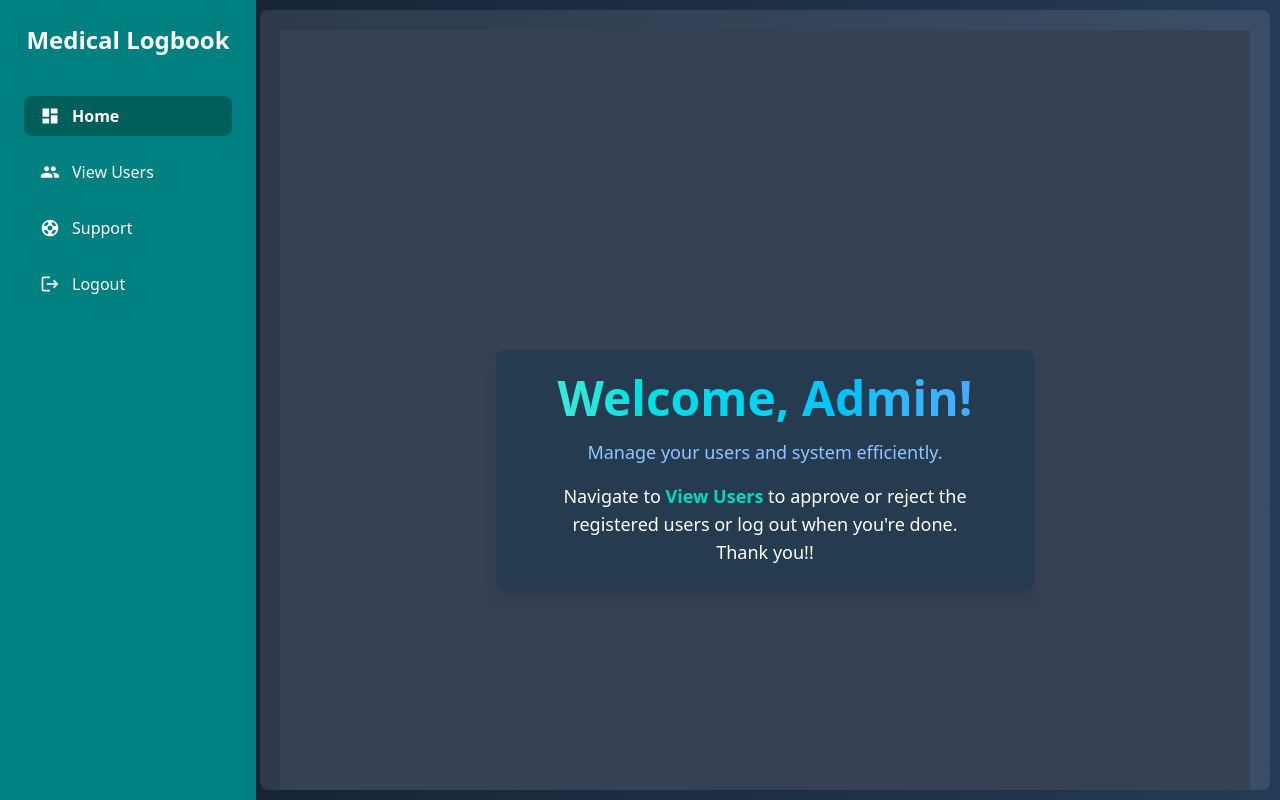
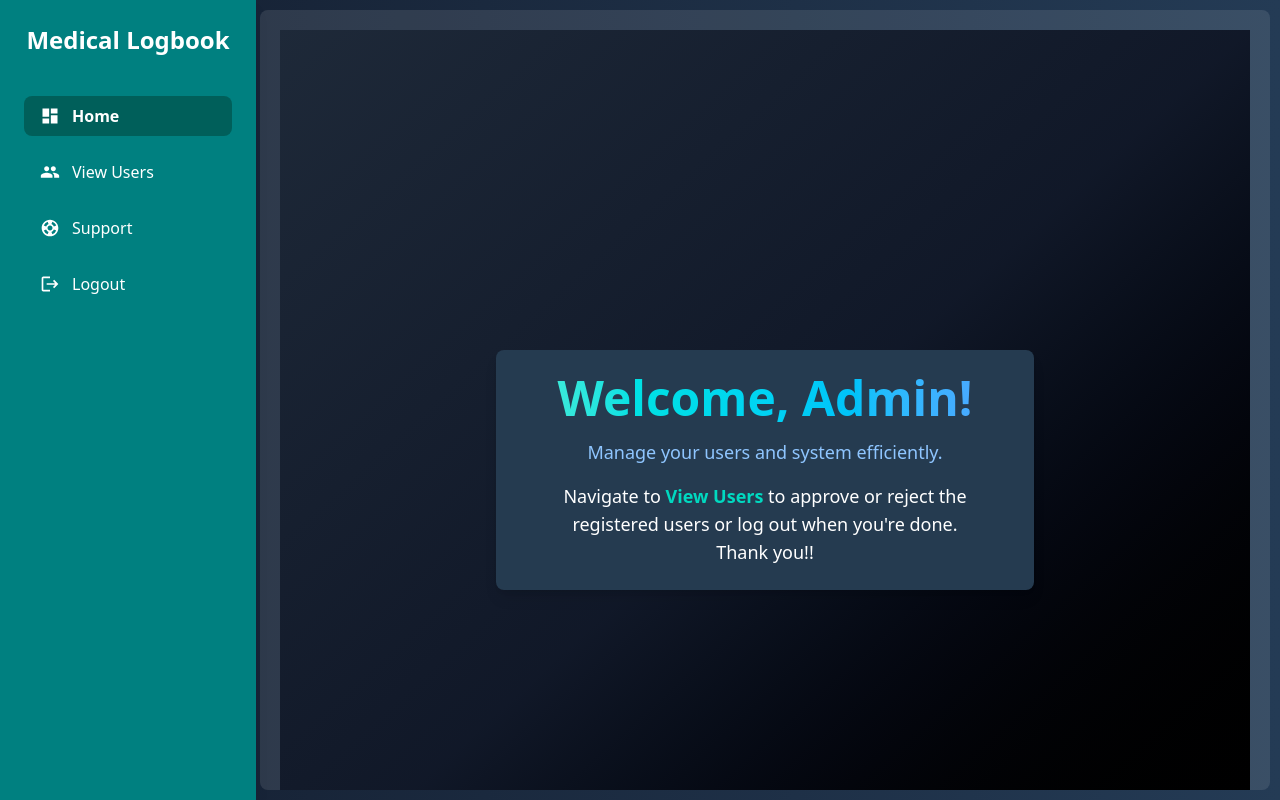
Before and after one commit to MallikarjunMiragi/medlog, a React (Vite) app in the folder medlog-frontend/: page /admin/home in a window 1280 px wide. Built offline with nearby package versions, Linux system fonts and the light colour scheme.

Commit message:
Basic styles

```diff
--- a/medlog-frontend/src/pages/AdminDashboard.jsx
+++ b/medlog-frontend/src/pages/AdminDashboard.jsx
@@ -4,9 +4,9 @@ import { Outlet } from "react-router-dom";
 
 const AdminDashboard = () => {
   return (
-    <div className=" bg-gray-700 max-h-screen">
+    <div className=" bg-gradient-to-br from-gray-800 via-gray-900 to-black min-h-screen">
       <AdminSidebar />
-      <main className="flex-1 p-10 pr-50 pl-50 bg-gray-700 max-h-screen">
+      <main className="flex-1 p-10 pr-50 pl-50 ">
         <Outlet />
       </main>
     </div>
--- a/medlog-frontend/src/pages/AdminPage.jsx
+++ b/medlog-frontend/src/pages/AdminPage.jsx
@@ -102,9 +102,8 @@ const [searchTerm, setSearchTerm] = useState("");
     .includes(searchTerm.toLowerCase())
 );
 
-
   return (
-    <div className="p-8 bg-gradient-to-br from-gray-800 via-gray-900 to-black text-white">
+    <div className="p-8 text-white">
       <h2 className="text-4xl font-bold mb-8 text-center text-teal-300 drop-shadow-lg">
         Admin Panel
       </h2>
--- a/medlog-frontend/src/pages/AdminSupportPage.jsx
+++ b/medlog-frontend/src/pages/AdminSupportPage.jsx
@@ -61,7 +61,7 @@ const AdminSupport = () => {
   );
 
   return (
-    <div className="ml-0 p-8 text-white bg-gray-900 min-h-screen">
+    <div className="ml-0 p-8 text-white  min-h-screen">
       <h2 className="text-3xl font-bold mb-6 text-teal-300">Support Queries</h2>
 
       {/* ✅ Toggle Buttons */}
```
